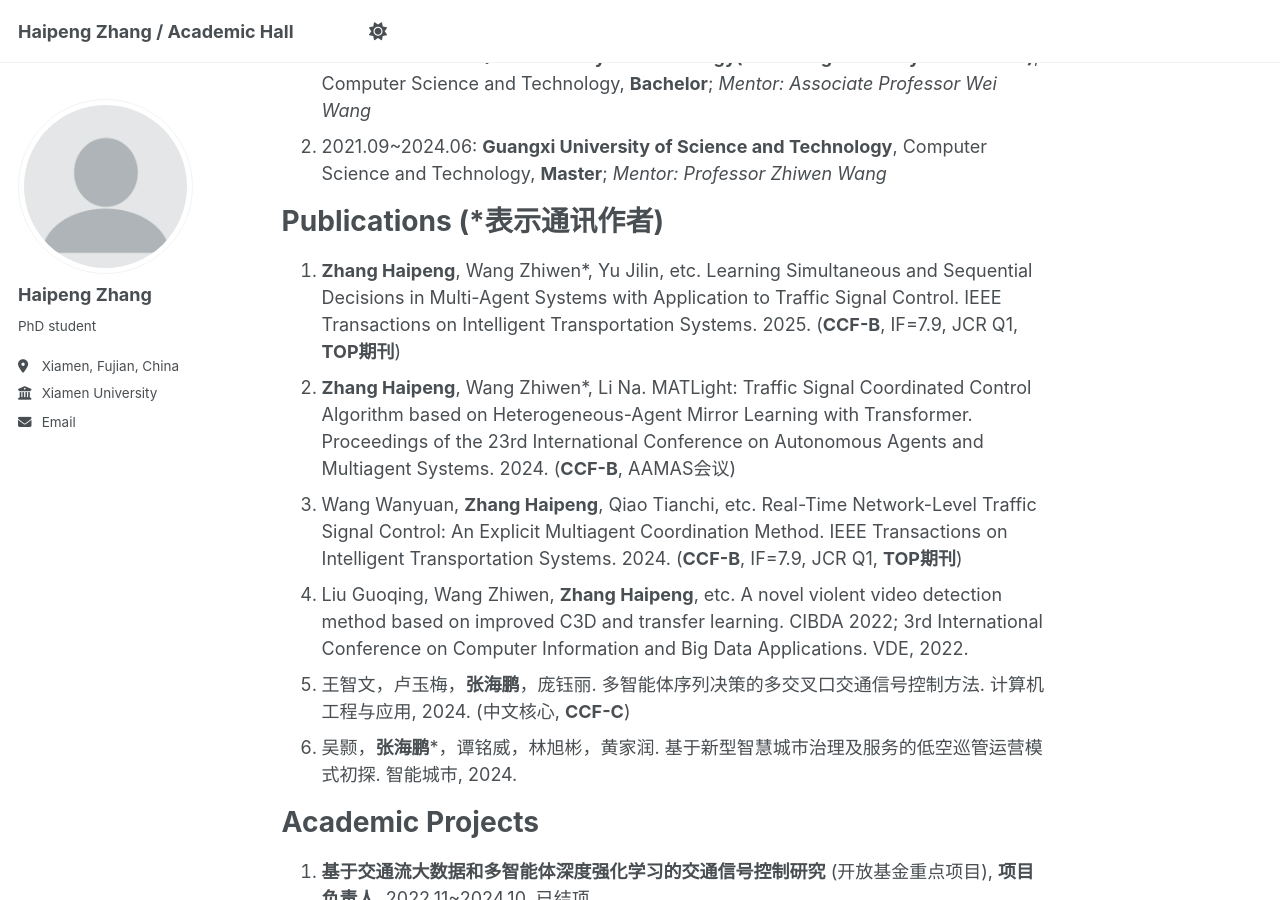
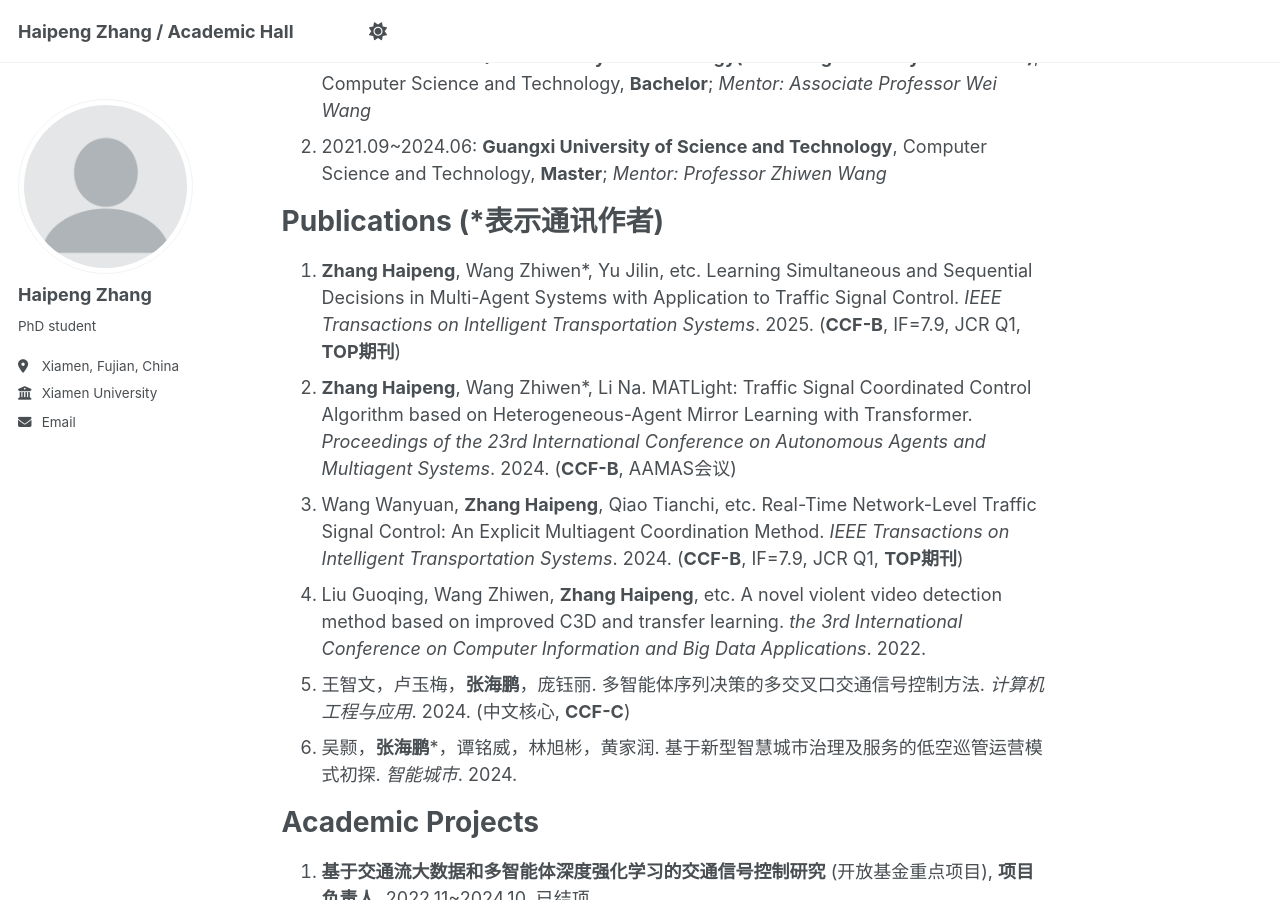
Before and after one commit to Harry-first/haipengzhang, a Jekyll site: the page built from _pages/about.md, in a window 1280 px wide and 900 px high, scrolled down 477 px. Built offline with Jekyll 4.4.1, drawn with Linux system fonts in a browser that asks for light colours.

Commit message:
Update about.md

```diff
--- a/_pages/about.md
+++ b/_pages/about.md
@@ -22,12 +22,12 @@
 
 **Publications** (*表示通讯作者)
 ======
-1. **Zhang Haipeng**, Wang Zhiwen*, Yu Jilin, etc. Learning Simultaneous and Sequential Decisions in Multi-Agent Systems with Application to Traffic Signal Control. IEEE Transactions on Intelligent Transportation Systems. 2025. (**CCF-B**, IF=7.9, JCR Q1, **TOP期刊**)
-2. **Zhang Haipeng**, Wang Zhiwen*, Li Na. MATLight: Traffic Signal Coordinated Control Algorithm based on Heterogeneous-Agent Mirror Learning with Transformer. Proceedings of the 23rd International Conference on Autonomous Agents and Multiagent Systems. 2024. (**CCF-B**, AAMAS会议)
-3. Wang Wanyuan, **Zhang Haipeng**, Qiao Tianchi, etc. Real-Time Network-Level Traffic Signal Control: An Explicit Multiagent Coordination Method. IEEE Transactions on Intelligent Transportation Systems. 2024. (**CCF-B**, IF=7.9, JCR Q1, **TOP期刊**)
-4. Liu Guoqing, Wang Zhiwen, **Zhang Haipeng**, etc. A novel violent video detection method based on improved C3D and transfer learning. CIBDA 2022; 3rd International Conference on Computer Information and Big Data Applications. VDE, 2022.
-5. 王智文，卢玉梅，**张海鹏**，庞钰丽. 多智能体序列决策的多交叉口交通信号控制方法. 计算机工程与应用, 2024. (中文核心, **CCF-C**)
-6. 吴颢，**张海鹏***，谭铭威，林旭彬，黄家润. 基于新型智慧城市治理及服务的低空巡管运营模式初探. 智能城市, 2024.
+1. **Zhang Haipeng**, Wang Zhiwen*, Yu Jilin, etc. Learning Simultaneous and Sequential Decisions in Multi-Agent Systems with Application to Traffic Signal Control. _IEEE Transactions on Intelligent Transportation Systems_. 2025. (**CCF-B**, IF=7.9, JCR Q1, **TOP期刊**)
+2. **Zhang Haipeng**, Wang Zhiwen*, Li Na. MATLight: Traffic Signal Coordinated Control Algorithm based on Heterogeneous-Agent Mirror Learning with Transformer. _Proceedings of the 23rd International Conference on Autonomous Agents and Multiagent Systems_. 2024. (**CCF-B**, AAMAS会议)
+3. Wang Wanyuan, **Zhang Haipeng**, Qiao Tianchi, etc. Real-Time Network-Level Traffic Signal Control: An Explicit Multiagent Coordination Method. _IEEE Transactions on Intelligent Transportation Systems_. 2024. (**CCF-B**, IF=7.9, JCR Q1, **TOP期刊**)
+4. Liu Guoqing, Wang Zhiwen, **Zhang Haipeng**, etc. A novel violent video detection method based on improved C3D and transfer learning. _the 3rd International Conference on Computer Information and Big Data Applications_. 2022.
+5. 王智文，卢玉梅，**张海鹏**，庞钰丽. 多智能体序列决策的多交叉口交通信号控制方法. _计算机工程与应用_. 2024. (中文核心, **CCF-C**)
+6. 吴颢，**张海鹏***，谭铭威，林旭彬，黄家润. 基于新型智慧城市治理及服务的低空巡管运营模式初探. _智能城市_. 2024.
 
 **Academic Projects**
 ======
```
